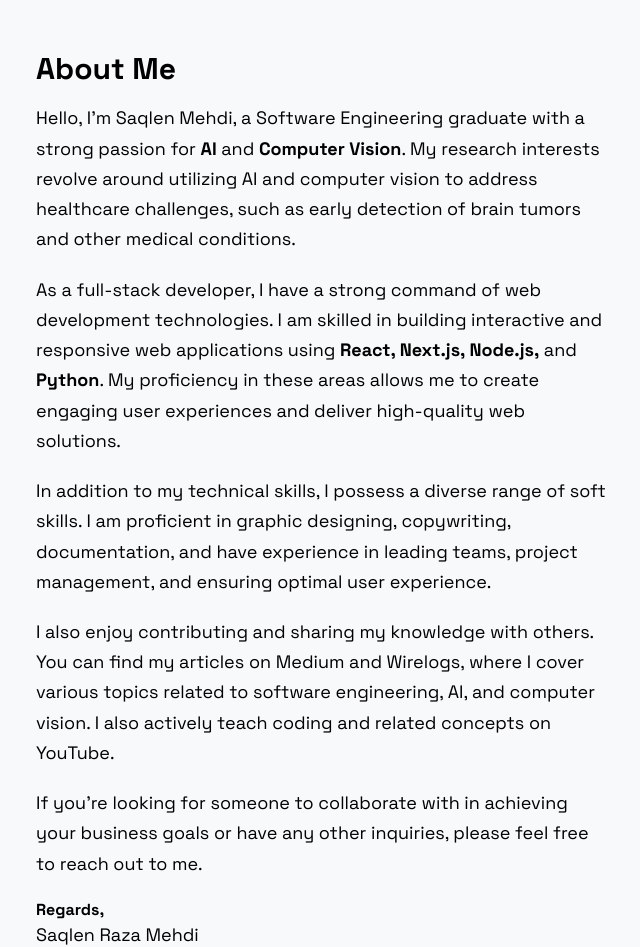
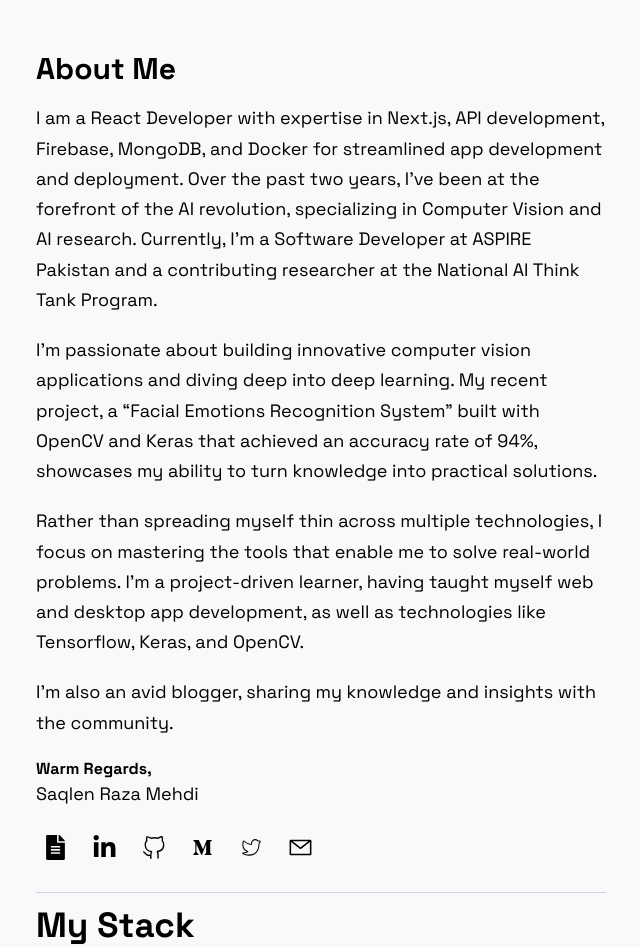
Before and after one commit to mehdisaqlen/mehdisaqlen.github.io, a Next.js app: page / in a window 1280 px wide. Shown: the part 638-1585 px from the top of the page, without its empty margins (319-959 px from the left). Built offline with nearby package versions, Linux system fonts and the light colour scheme.

Commit message:
update bio

```diff
--- a/package.json
+++ b/package.json
@@ -15,7 +15,7 @@
     "@types/uuid": "^9.0.1",
     "eslint": "8.40.0",
     "eslint-config-next": "13.4.1",
-    "next": "13.4.1",
+    "next": "^13.5.6",
     "react": "18.2.0",
     "react-dom": "18.2.0",
     "react-icons": "^4.8.0",
--- a/src/app/page.tsx
+++ b/src/app/page.tsx
@@ -12,42 +12,23 @@ function Home() {
       <article className={`${styles.about} content-wrapper`}>
         <h2>About Me</h2>
         <p>
-          Hello, I&apos;m Saqlen Mehdi, a Software Engineering graduate with a
-          strong passion for <strong>AI</strong> and{" "}
-          <strong>Computer Vision</strong>. My research interests revolve around
-          utilizing AI and computer vision to address healthcare challenges,
-          such as early detection of brain tumors and other medical conditions.
+          I am a React Developer with expertise in Next.js, API development, Firebase, MongoDB, and Docker for streamlined app development and deployment. Over the past two years, I've been at the forefront of the AI revolution, specializing in Computer Vision and AI research. Currently, I'm a Software Developer at ASPIRE Pakistan and a contributing researcher at the National AI Think Tank Program.
         </p>
         <p>
-          As a full-stack developer, I have a strong command of web development
-          technologies. I am skilled in building interactive and responsive web
-          applications using <strong>React, Next.js, Node.js,</strong> and{" "}
-          <strong>Python</strong>. My proficiency in these areas allows me to
-          create engaging user experiences and deliver high-quality web
-          solutions.
+        I&apos;m passionate about building innovative computer vision applications and diving deep into deep learning. My recent project, a “Facial Emotions Recognition System” built with OpenCV and Keras that achieved an accuracy rate of 94%, showcases my ability to turn knowledge into practical solutions.
         </p>
 
         <p>
-          In addition to my technical skills, I possess a diverse range of soft
-          skills. I am proficient in graphic designing, copywriting,
-          documentation, and have experience in leading teams, project
-          management, and ensuring optimal user experience.
+        Rather than spreading myself thin across multiple technologies, I focus on mastering the tools that enable me to solve real-world problems. I'm a project-driven learner, having taught myself web and desktop app development, as well as technologies like Tensorflow, Keras, and OpenCV.
         </p>
 
         <p>
-          I also enjoy contributing and sharing my knowledge with others. You
-          can find my articles on Medium and Wirelogs, where I cover various
-          topics related to software engineering, AI, and computer vision. I
-          also actively teach coding and related concepts on YouTube.
+        I&apos;m also an avid blogger, sharing my knowledge and insights with the community.
         </p>
 
-        <p>
-          If you&apos;re looking for someone to collaborate with in achieving
-          your business goals or have any other inquiries, please feel free to
-          reach out to me.
-        </p>
 
-        <strong>Regards,</strong>
+
+        <strong>Warm Regards,</strong>
         <p>Saqlen Raza Mehdi</p>
         <div className={styles.socialIcons}>
           <Link
--- a/src/components/Hero.tsx
+++ b/src/components/Hero.tsx
@@ -42,9 +42,9 @@ export default function Hero() {
 
         <div className={styles.text}>
           <h1>Saqlen Mehdi</h1>
-          <p className={styles.description}>ML & Computer Vision Researcher</p>
+          <p className={styles.description}>Next.js Developer | Computer Vision Researcher </p>
           <p className={styles.description} style={{ marginTop: 5 }}>
-            I am passionate about ML and 🤖 Computer Vision.
+            Passionate about Autonomous Systems and 🤖 Computer Vision.
           </p>
 
           <div className={"flex-row flex-wrap gap-10 icon-row my-15"}>
```
Also changed, not shown: 1 other file (tests, documents, lock files or other folders).
